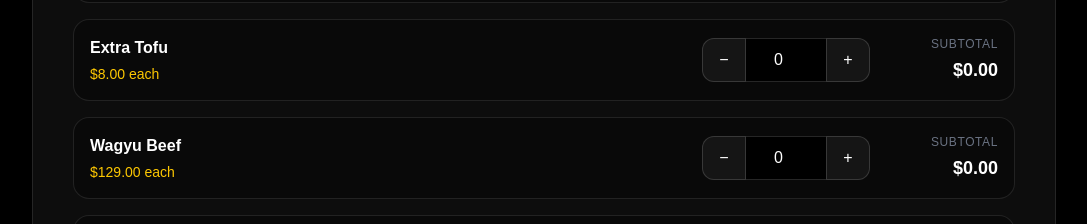
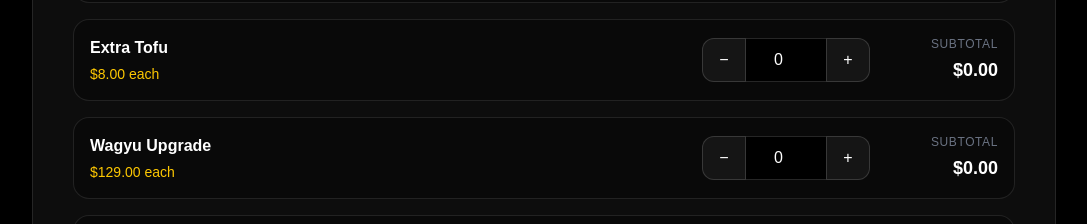
Before and after one commit to songsteppanyaki/songsteppanyaki, a Next.js app: page /estimate in a window 1280 px wide. Shown: the part 3880-4104 px from the top of the page, without its empty margins (96-1183 px from the left). Built offline with nearby package versions, Linux system fonts and the light colour scheme.

Commit message:
Rename Wagyu Beef to Wagyu Upgrade

```diff
--- a/app/booking/page.tsx
+++ b/app/booking/page.tsx
@@ -138,7 +138,7 @@ const addOns: PricedItem[] = [
   price: 8,
 },
 {
-  name: "Wagyu Beef",
+  name: "Wagyu Upgrade",
   price: 129
 },
 {
--- a/app/estimate/page.tsx
+++ b/app/estimate/page.tsx
@@ -131,7 +131,7 @@ const addOns: PricedItem[] = [
   price: 8,
 },
 {
-  name: "Wagyu Beef",
+  name: "Wagyu Upgrade",
   price: 129
 },
 {
```
Also changed, not shown: 1 other file (tests, documents, lock files or other folders).
